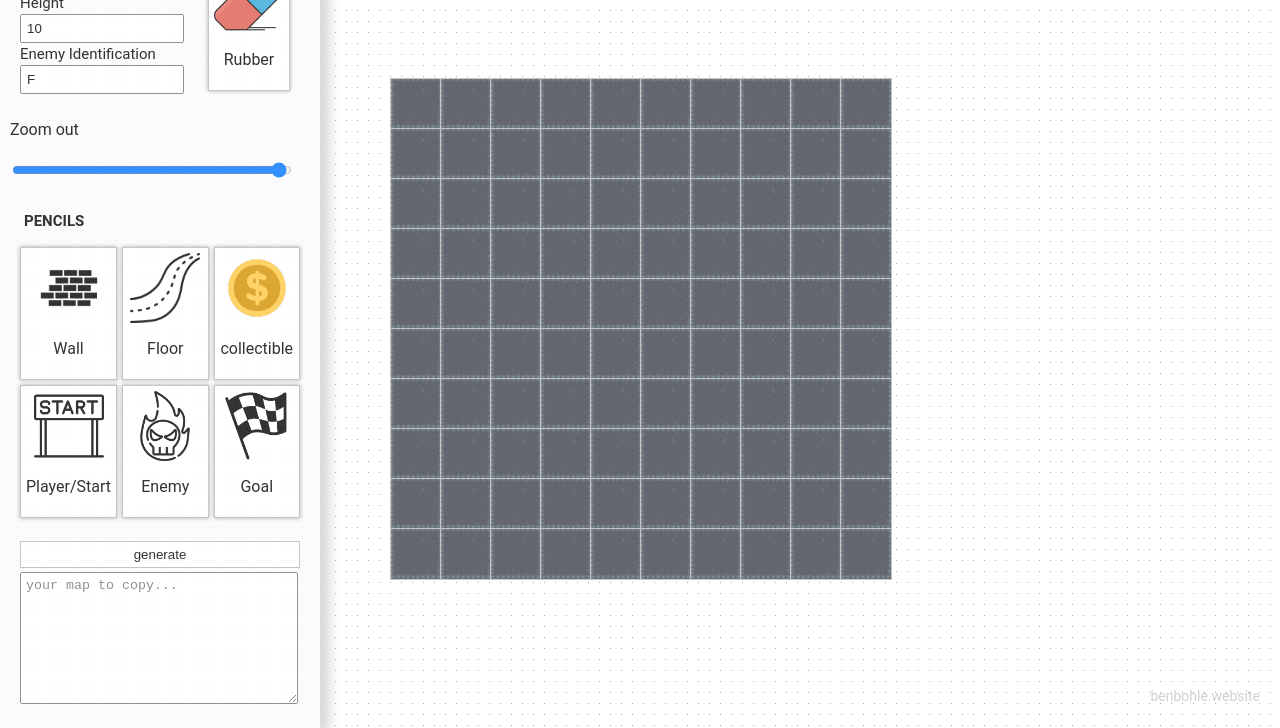
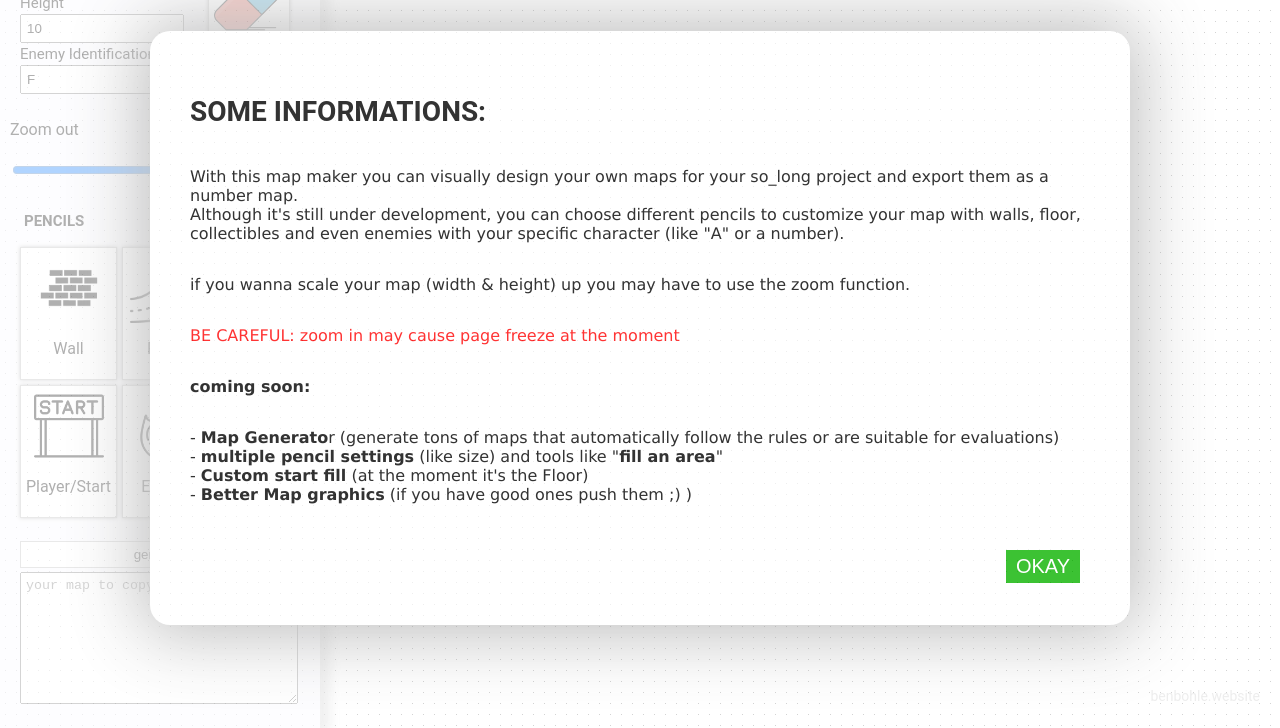
Before and after one commit to BenBohle/solong_map_maker_42, a plain HTML site: page index.html in a window 1280 px wide. Shown: the part 72-800 px from the top of the page. Drawn offline with Linux system fonts and the light colour scheme.

Commit message:
Information added. Readme, welcome message on page load

```diff
--- a/custom.js
+++ b/custom.js
@@ -4,6 +4,7 @@ document.addEventListener("DOMContentLoaded", function () {
     document.getElementById("nw").addEventListener("change", map_async);
     document.getElementById("nh").addEventListener("change", map_async);
     document.getElementById("generate").addEventListener("click", generate_map_code);
+    document.getElementById("close-modal").addEventListener("click", close_modal);
 
 	// Pencil Selection --> need more pencils like brush
     document.querySelectorAll('.pencil').forEach(function(pencil) {
@@ -16,6 +17,13 @@ document.addEventListener("DOMContentLoaded", function () {
 			this.classList.add('active-pencil');
 		});
 	});
+
+    window.onload = function() {
+        setTimeout(function() {
+          document.getElementById('modal').style.opacity = 1;
+          document.getElementById('modal-content').style.transform = 'translateX(0)';
+        }, 1500);
+      };
 
 
 	// Zoom Slider --> need to be improved, a bit laggy
@@ -43,6 +51,10 @@ document.addEventListener("DOMContentLoaded", function () {
 		}
 		return numberMap;
 	}
+
+    function close_modal() {
+        document.getElementById("modal").style.display = "none";
+    }
 
 	// clear all visual cells from the game container
 	function clearCells() {
--- a/index.html
+++ b/index.html
@@ -13,6 +13,23 @@
 	  <img src="img/github_logo_long.png" id="github-link" alt="Github Repository" width="100">
 	 </a>
     </header>
+
+	<div id="modal" class="modal">
+		<div class="modal-content" id="modal-content">
+			<h2>Some Informations:</h2>
+			<p>With this map maker you can visually design your own maps for your so_long project and export them as a number map.<br />
+				Although it&#39;s still under development, you can choose different pencils to customize your map with walls, floor, collectibles and even enemies with your specific character (like &quot;A&quot; or a number).</p>
+				<p>if you wanna scale your map (width & height) up you may have to use the zoom function.</p>
+				<p style="color: red;">BE CAREFUL: zoom in may cause page freeze at the moment</p>
+				<p><strong>coming soon:</strong></p>
+
+				<p>- <strong>Map Generato</strong>r (generate tons of maps that automatically follow the rules or are suitable for evaluations)<br />
+				- <strong>multiple pencil settings</strong> (like size) and tools like &quot;<strong>fill an area</strong>&quot;<br />
+				- <strong>Custom start fill</strong> (at the moment it&#39;s the Floor)<br />
+				- <strong>Better Map graphics</strong> (if you have good ones push them ;) )</p>
+			<button id="close-modal">Okay</button>
+		</div>
+	</div>
 
 	<div id="toolbar">
 		<input id="select-value" type="hidden"></input>
--- a/style.css
+++ b/style.css
@@ -10,12 +10,68 @@ body {
 	flex-direction: column;
 	justify-content: center;
 	height: 100vh;
-
 	background-color: #ffffff;
 	opacity: 0.8;
 	background-image: radial-gradient(#a9a9a9 0.55px, #ffffff 0.55px);
 	background-size: 11px 11px;
 }
+
+/* --Welcome Modal-- */
+.modal {
+	position: absolute;
+	width: 100%;
+	height: 100%;
+	background-color: #ffffff9d;
+	z-index: 1000;
+	display: flex;
+	justify-content: center;
+	align-items: center;
+	opacity: 0;
+	transition: 1s;
+}
+
+.modal-content {
+	width: 900px;
+	background-color: #ffffff;
+	padding: 20px;
+	border-radius: 20px;
+	box-shadow: 0px 0px 50px 0px #d1d1d1c7;
+	box-shadow: 0px 0px 70px 10px #afafaf;
+	padding: 20px;
+	padding: 40px;
+	font-family: Verdana, Geneva, Tahoma, sans-serif;
+	font-size: medium;
+	position: relative;
+	display: flex;
+	flex-direction: column;
+	transform: translateX(-20px);
+	transition: 1s;
+}
+
+#close-modal {
+	position: relative;
+	padding-left: 10px;
+	padding-right: 10px;
+	margin-bottom: 2px;
+	background-color: rgb(12, 179, 0);
+	border: 0;
+	font-size: 20px;
+	transition: 1s;
+	display: flex;
+	align-self: flex-end;
+	text-transform: uppercase;
+	color: white;
+	margin-top: 30px;
+	margin-right: 10px;
+	transition: 1s;
+}
+
+#close-modal:hover {
+	transform: translate(5px, 0px);
+	transition: 1s;
+}
+
+/* --Header-- */
 
 header {
 	display: flex;
@@ -66,6 +122,13 @@ h1 {
 	font-size: 20px;
 	font-family: 'Roboto', sans-serif;
 	color: black;
+}
+
+h2 {
+	font-size: 28px;
+	font-family: 'Roboto', sans-serif;
+	color: black;
+	text-transform: uppercase;
 }
 
 h3 {
```
Also changed, not shown: img/screenshot.png (added), 1 other file.
